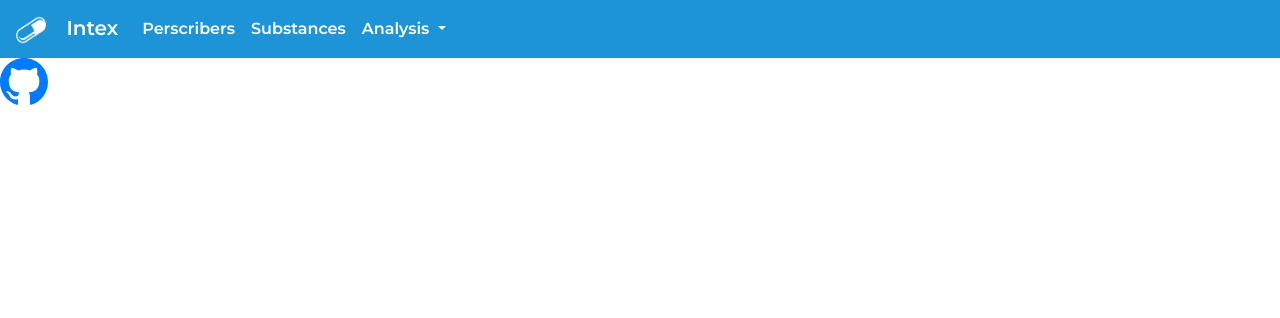
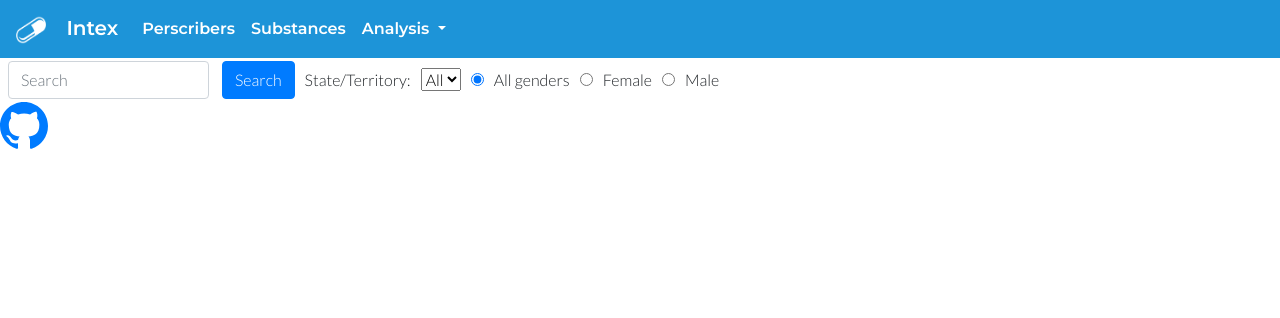
Before and after one commit to skyswalker11/intex1, a Django app: page /prescriber/ in a window 1280 px wide. Shown: the top 318 px of the page. Run offline with Django 3.2, Linux system fonts and the light colour scheme; data that the repository does not hold is empty; some libraries are stand-ins or nearby versions.

Commit message:
search functionality added for prescribers

```diff
--- a/drugapp/models.py
+++ b/drugapp/models.py
@@ -10,7 +10,7 @@ class State(models.Model):
     death_count = models.IntegerField(default=0)
 
     class Meta:
-        db_table = "pd_state"
+        db_table = "pd_state_data"
 
     def __str__(self):
         return (self.state)
--- a/drugapp/views.py
+++ b/drugapp/views.py
@@ -1,5 +1,6 @@
 from django.shortcuts import render
-from .models import Drug, Prescriber, Triple
+from django.db.models import Q
+from .models import Drug, Prescriber, Triple, State
 
 # Create your views here.
 
@@ -11,16 +12,16 @@ def drugPageView(request) :
 
     #Search Functionality
     if request.method == 'POST' :
-        drugName = request.POST.get('search','off').upper()
+        search = request.POST.get('search')
         filter = request.POST.get('filter')
 
-        if drugName != "":
+        if search != "":
             if filter == 'opioid':
-                drugs = Drug.objects.filter(drug_name__contains=drugName,is_opioid=True)
+                drugs = Drug.objects.filter(drug_name__contains=search,is_opioid=True)
             elif filter == 'non_opioid':
-                drugs = Drug.objects.filter(drug_name__contains=drugName,is_opioid=False)
+                drugs = Drug.objects.filter(drug_name__contains=search,is_opioid=False)
             else:
-                drugs =  Drug.objects.filter(drug_name__contains=drugName)
+                drugs =  Drug.objects.filter(drug_name__contains=search)
         else :
             if filter == 'opioid':
                 drugs = Drug.objects.filter(is_opioid=True)
@@ -45,7 +46,7 @@ def drugPageView(request) :
         return render(request, 'drugapp/drug.html', context)
 
 
-def drugdetailsPageView(request,drug_id) :
+def drugdetailsPageView(request,drug_id):
     drug = Drug.objects.get(id=drug_id)
     triples = Triple.objects.filter(drug_id=drug_id).order_by('-quantity')[:10]
 
@@ -57,13 +58,84 @@ def drugdetailsPageView(request,drug_id) :
 
 
 def prescriberPageView(request) :
-    prescribers = Prescriber.objects.all()
 
-    context = {
-        "prescribers": prescribers,
-    }
+    #Search Functionality
+    if request.method == 'POST' :
+        search = request.POST.get('search')
+        state = request.POST.get('state')
+        filter = request.POST.get('filter')
 
-    return render(request, 'drugapp/prescriber.html', context)
+        #Dumb filter, cant fiture out how to shrink this...
+        if state != 'all':
+            if search != "":
+                if filter == 'male':
+                    prescribers = Prescriber.objects.filter(Q(first_name__icontains=search) \
+                        | Q(last_name__icontains=search) | Q(credentials__icontains=search) \
+                        | Q(specialty__icontains=search), gender='M',state__state=state)[:1000]
+
+                elif filter == 'female':
+                    prescribers = Prescriber.objects.filter(Q(first_name__icontains=search) \
+                        | Q(last_name__icontains=search) | Q(credentials__icontains=search) \
+                        | Q(specialty__icontains=search), gender='F',state__state=state)[:1000]
+                else:
+                    prescribers = Prescriber.objects.filter(Q(first_name__icontains=search) \
+                        | Q(last_name__icontains=search) | Q(credentials__icontains=search) \
+                        | Q(specialty__icontains=search),state__state=state)[:1000]
+            else :
+                if filter == 'male':
+                    prescribers = Prescriber.objects.filter(gender='M',state__state=state)[:1000]
+                elif filter == 'female':
+                    prescribers = Prescriber.objects.filter(gender='F',state__state=state)[:1000]
+                else:
+                    prescribers =  Prescriber.objects.filter(state__state=state)[:1000]
+
+        else:
+            if search != "":
+                if filter == 'male':
+                    prescribers = Prescriber.objects.filter(Q(first_name__icontains=search) \
+                        | Q(last_name__icontains=search) | Q(credentials__icontains=search) \
+                        | Q(specialty__icontains=search), gender='M')[:1000]
+
+                elif filter == 'female':
+                    prescribers = Prescriber.objects.filter(Q(first_name__icontains=search) \
+                        | Q(last_name__icontains=search) | Q(credentials__icontains=search) \
+                        | Q(specialty__icontains=search), gender='F')[:1000]
+                else:
+                    prescribers = Prescriber.objects.filter(Q(first_name__icontains=search) \
+                        | Q(last_name__icontains=search) | Q(credentials__icontains=search) \
+                        | Q(specialty__icontains=search))[:1000]
+            else :
+                if filter == 'male':
+                    prescribers = Prescriber.objects.filter(gender='M')[:1000]
+                elif filter == 'female':
+                    prescribers = Prescriber.objects.filter(gender='F')[:1000]
+                else:
+                    prescribers =  Prescriber.objects.all()[:1000]
+
+
+
+        states = State.objects.all()
+
+        context = {
+            "prescribers": prescribers,
+            "states": states,
+        }
+
+        return render(request, 'drugapp/prescriber.html', context)
+
+    #Default view
+    else:
+        prescribers = Prescriber.objects.all()[:1000]
+        states = State.objects.all()
+
+        context = {
+            "prescribers": prescribers,
+            "states": states,
+        }
+
+        return render(request, 'drugapp/prescriber.html', context)
+
+
 
 
 def editprescriberPageView(request,npi) :
--- a/intexdrug/static/css/styles.css
+++ b/intexdrug/static/css/styles.css
@@ -51,10 +51,11 @@ margin:10px;
 
 /* Search bar button */
 .search {
-  margin:10px;
+  margin:3px;
 }
 
 .space {
+  margin-left:5px;
   margin-right:5px;
 }
 
--- a/templates/base.html
+++ b/templates/base.html
@@ -24,8 +24,8 @@
 
   <body class="body_text">
     {% comment %}Bootstrap Navbar {% endcomment %}
-    <div class="nav_text">
-      <nav class="navbar navbar-expand-lg navbar-dark" style="background-color: #1d94d8ff;" >
+    <div class="nav_text masthead">
+      <nav class="navbar navbar-expand-lg navbar-dark" style="background-color: #1d94d8;" >
         <div>
           <a class="navbar-brand">
             <img src="{% static 'img/white_pill.png' %}" width="30" height="30" alt="">
--- a/templates/drugapp/prescriber.html
+++ b/templates/drugapp/prescriber.html
@@ -3,6 +3,30 @@
 {% comment %}
 {% endcomment %}
 {% block content %}
+
+<div class="search">
+    <form class="form-inline my-2 my-lg-0" method="post" action="{% url 'prescriber' %}">
+        {% csrf_token %}
+        <input class="form-control mr-sm-2 space" id="search" name="search" type="search" placeholder="Search" aria-label="Search">
+        <button class="btn btn-primary my-2 my-sm-0 space" type="submit">Search</button>
+
+        <label class="space" for="state">State/Territory:</label>
+        <select class="space" name="state" id="state">
+            <option value="all" selected>All</option>
+            {% for state in states %}
+            <option value={{state.state}}>{{state.state}}</option>
+            {% endfor %}
+        </select>
+
+        <!-- Radio button group-->
+        <input class="space" type="radio" id="all" name="filter" value="all" checked>
+        <label class="space" for="all">All genders</label><br>
+        <input class= "space" type="radio" id="female" name="filter" value="female">
+        <label class="space" for="female">Female</label><br>
+        <input class="space" type="radio" id="male" name="filter" value="male">
+        <label class="space" for="male">Male</label><br>
+    </form>
+</div>
 
 <div class="card_grid">
     {% for prescriber in prescribers %}
@@ -11,6 +35,7 @@
                 <h4 class="card_title"><a href="{% url 'prescriber_details' npi=prescriber.npi %}"><b>{{prescriber}}</b></a></h4>
                 <p class="card_paragaph"><b>Specialty:</b> {{prescriber.specialty}}</p>
                 <p class="card_paragaph"><b>Credentials:</b> {{prescriber.credentials}}</p>
+                <p class="card_paragaph"><b>State:</b> {{prescriber.state.state}}</p>
             </div>
         </div>
     {% endfor %}
```
Also changed, not shown: static/css/styles.css (+8 -0 lines), templates/drugapp/drug.html (+4 -4 lines), drugapp/migrations/0005_merge_20211207_0023.py (added).
